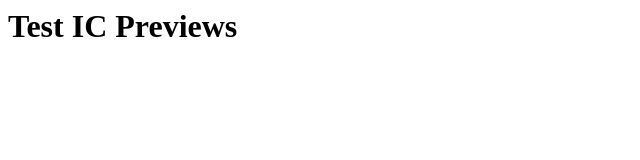
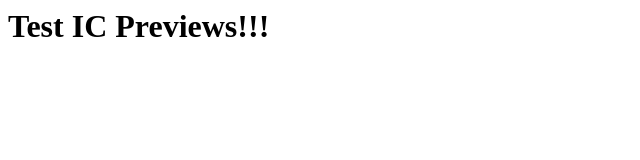
Before and after one commit to olaszakos/test-ic-previews, a plain HTML site: page src/index.html in a window 1280 px wide. Shown: the full height of the page, 0-640 px from the left. Drawn offline with Linux system fonts and the light colour scheme.

Commit message:
add change

```diff
--- a/src/index.html
+++ b/src/index.html
@@ -6,6 +6,6 @@
     <title>Test IC Previews</title>
   </head>
   <body>
-    <h1>Test IC Previews</h1>
+    <h1>Test IC Previews!!!</h1>
   </body>
 </html>
```
